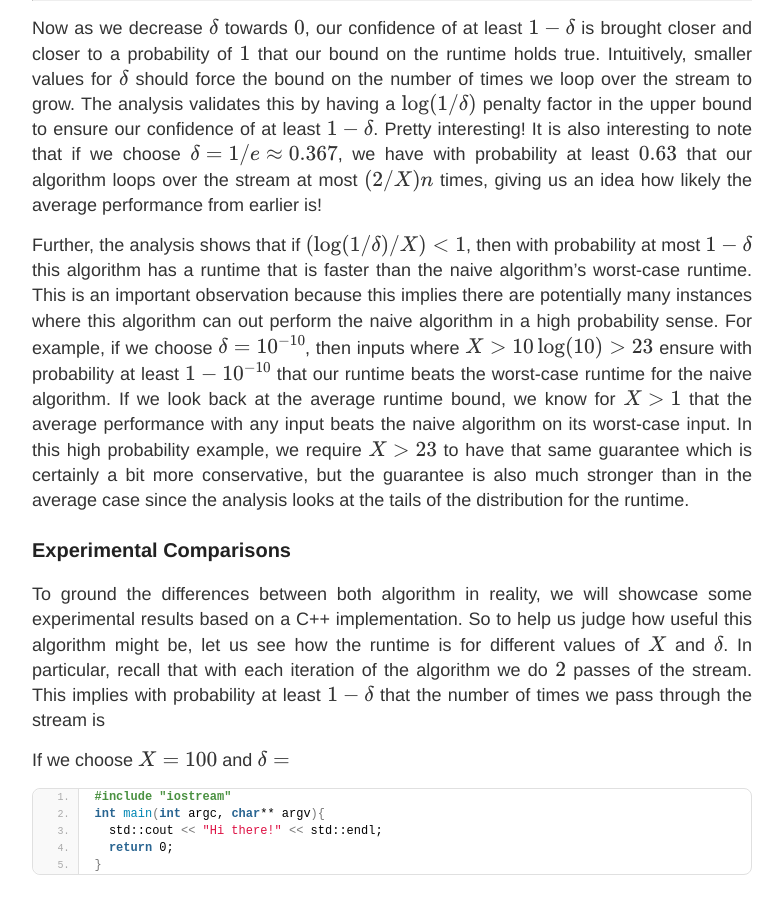
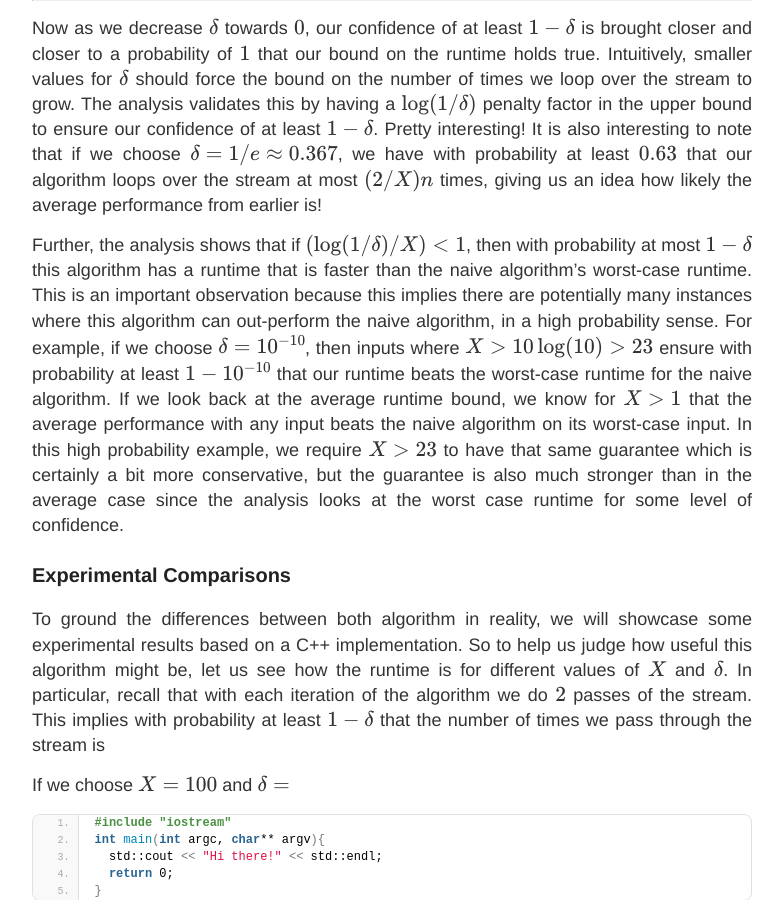
Before and after one commit to choward1491/choward1491.github.io, a Jekyll site: the page built from _posts/2020-7-25-Searching-Streams-for-the-Unknown.md, in a window 1280 px wide and 900 px high, scrolled down 7676 px. Shown: the whole window, without its empty margins (248-1031 px from the left). Built offline with Jekyll 4.4.1, drawn with Linux system fonts in a browser that asks for light colours; nearby versions of some CDN libraries; comment, search, counter and statistics services are not loaded.

Commit message:
push some changes.. streaming post

```diff
--- a/_posts/2020-7-25-Searching-Streams-for-the-Unknown.md
+++ b/_posts/2020-7-25-Searching-Streams-for-the-Unknown.md
@@ -207,7 +207,7 @@ Now the above probability corresponds to a _worst-case_ probability that our alg
 
 Now as we decrease $\delta$ towards $0$, our confidence of at least $1 - \delta$ is brought closer and closer to a probability of $1$ that our bound on the runtime holds true. Intuitively, smaller values for $\delta$ should force the bound on the number of times we loop over the stream to grow. The analysis validates this by having a $\log(1/\delta)$ penalty factor in the upper bound to ensure our confidence of at least $1 - \delta$. Pretty interesting! It is also interesting to note that if we choose $\delta = 1/e \approx 0.367$, we have with probability at least $0.63$ that our algorithm loops over the stream at most $(2/X)n$ times, giving us an idea how likely the average performance from earlier is!
 
-Further, the analysis shows that if $\left(\log(1/\delta)/X\right) < 1$, then with probability at most $1 - \delta$ this algorithm has a runtime that is faster than the naive algorithm's worst-case runtime. This is an important observation because this implies there are potentially many instances where this algorithm can out perform the naive algorithm in a high probability sense. For example, if we choose $\delta = 10^{-10}$, then inputs where $X > 10 \log(10) > 23$ ensure with probability at least $1 - 10^{-10}$ that our runtime beats the worst-case runtime for the naive algorithm. If we look back at the average runtime bound, we know for $X > 1$ that the average performance with any input beats the naive algorithm on its worst-case input. In this high probability example, we require $X > 23$ to have that same guarantee which is certainly a bit more conservative, but the guarantee is also much stronger than in the average case since the analysis looks at the tails of the distribution for the runtime.
+Further, the analysis shows that if $\left(\log(1/\delta)/X\right) < 1$, then with probability at most $1 - \delta$ this algorithm has a runtime that is faster than the naive algorithm's worst-case runtime. This is an important observation because this implies there are potentially many instances where this algorithm can out-perform the naive algorithm, in a high probability sense. For example, if we choose $\delta = 10^{-10}$, then inputs where $X > 10 \log(10) > 23$ ensure with probability at least $1 - 10^{-10}$ that our runtime beats the worst-case runtime for the naive algorithm. If we look back at the average runtime bound, we know for $X > 1$ that the average performance with any input beats the naive algorithm on its worst-case input. In this high probability example, we require $X > 23$ to have that same guarantee which is certainly a bit more conservative, but the guarantee is also much stronger than in the average case since the analysis looks at the worst case runtime for some level of confidence.
 
 ### Experimental Comparisons
 
```
